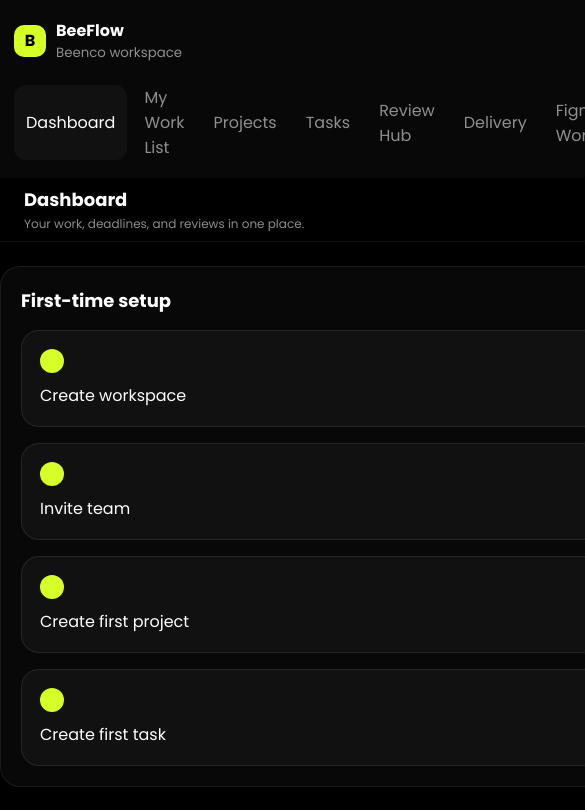
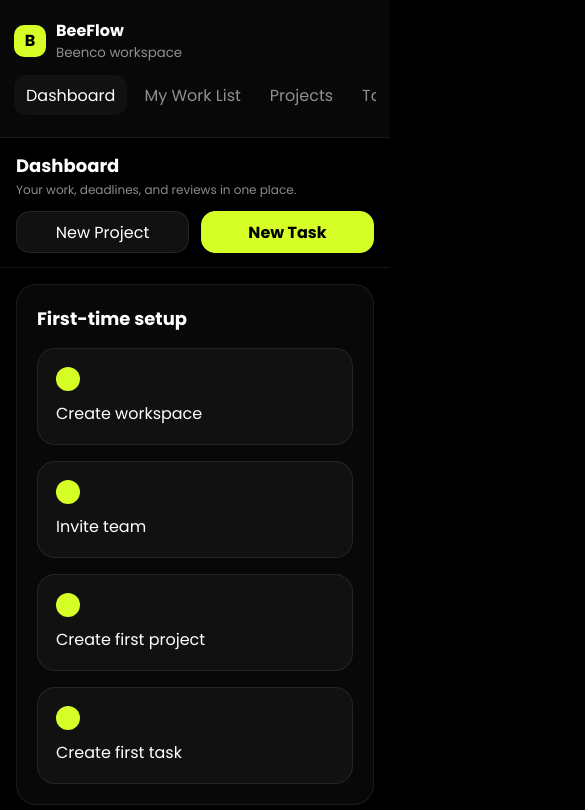
Before and after one commit to muhammadhamzafahim1123-byte/Beeflow, a Next.js app: page /dashboard in a window 390 px wide. Shown: the top 810 px of the page, 585 px wide, since content can reach past the window. Built offline with nearby package versions, Linux system fonts and the light colour scheme.

Commit message:
fix app layout responsiveness

```diff
--- a/app/globals.css
+++ b/app/globals.css
@@ -62,10 +62,18 @@ button {
   border-radius: 22px;
 }
 
+.auth-card > * {
+  max-width: 640px;
+  margin-left: auto;
+  margin-right: auto;
+}
+
 .brand-row {
   display: flex;
+  justify-content: center;
   gap: 10px;
   align-items: center;
+  text-align: left;
 }
 
 .brand-mark {
@@ -95,11 +103,13 @@ button {
   margin: 42px 0 10px;
   font-size: clamp(32px, 5vw, 44px);
   line-height: 1.1;
+  text-align: center;
 }
 
 .auth-card p {
   margin: 0 0 24px;
   line-height: 1.7;
+  text-align: center;
 }
 
 .field {
@@ -124,7 +134,7 @@ button {
 
 .actions {
   display: flex;
-  justify-content: flex-end;
+  justify-content: center;
   gap: 10px;
   margin-top: 22px;
 }
@@ -179,6 +189,10 @@ button {
   border: 1px solid var(--border);
 }
 
+.actions .primary {
+  min-width: 220px;
+}
+
 .primary {
   color: #000;
   background: var(--yellow);
@@ -207,13 +221,19 @@ button {
 .bf-shell {
   display: grid;
   grid-template-columns: 240px minmax(0, 1fr);
+  width: 100%;
   min-height: 100vh;
+  overflow-x: hidden;
 }
 
 .bf-sidebar {
+  position: sticky;
+  top: 0;
+  height: 100vh;
   padding: 18px 14px;
   background: var(--surface);
   border-right: 1px solid var(--border);
+  overflow-y: auto;
 }
 
 .bf-brand {
@@ -274,10 +294,16 @@ button {
   min-height: 64px;
   padding: 0 24px;
   border-bottom: 1px solid var(--border);
+  position: sticky;
+  top: 0;
+  z-index: 10;
+  background: rgba(0, 0, 0, 0.86);
+  backdrop-filter: blur(14px);
 }
 
 .bf-topbar div {
   margin-right: auto;
+  min-width: 0;
 }
 
 .bf-topbar h1 {
@@ -290,17 +316,23 @@ button {
   font-size: 12px;
 }
 
-.bf-page,
 .bf-main {
-  display: grid;
-  gap: 24px;
+  min-width: 0;
+  width: 100%;
 }
 
-.bf-main {
-  align-content: start;
+.bf-page {
+  display: grid;
+  gap: 20px;
+  width: 100%;
+  max-width: 1480px;
+  margin: 0 auto;
+  padding: 24px;
 }
 
 .bf-panel {
+  width: 100%;
+  min-width: 0;
   margin: 24px;
   padding: 20px;
   background: var(--surface);
@@ -321,8 +353,10 @@ button {
 .bf-metrics,
 .bf-cards {
   display: grid;
-  grid-template-columns: repeat(4, minmax(0, 1fr));
+  grid-template-columns: repeat(auto-fit, minmax(220px, 1fr));
   gap: 16px;
+  width: 100%;
+  min-width: 0;
 }
 
 .bf-setup button,
@@ -330,6 +364,7 @@ button {
 .bf-cards article,
 .bf-list article,
 .bf-empty {
+  min-width: 0;
   padding: 18px;
   background: var(--surface-2);
   border: 1px solid var(--border);
@@ -375,10 +410,15 @@ button {
 
 .bf-list article {
   display: grid;
-  grid-template-columns: auto minmax(0, 1fr) 180px;
+  grid-template-columns: 42px minmax(0, 1fr) minmax(150px, 180px);
   gap: 12px;
   align-items: center;
   cursor: pointer;
+}
+
+.bf-list article strong,
+.bf-list article p {
+  overflow-wrap: anywhere;
 }
 
 .bf-list button,
@@ -395,7 +435,8 @@ button {
 .bf-empty {
   display: grid;
   place-items: center;
-  min-height: 180px;
+  min-height: 150px;
+  gap: 8px;
   text-align: center;
 }
 
@@ -435,8 +476,8 @@ button {
 .bf-modal {
   display: grid;
   gap: 14px;
-  width: min(460px, calc(100vw - 32px));
-  padding: 20px;
+  width: min(520px, calc(100vw - 40px));
+  padding: 28px;
   background: var(--surface);
   border: 1px solid var(--border);
   border-radius: 20px;
@@ -452,6 +493,19 @@ button {
   gap: 10px;
 }
 
+.bf-modal input {
+  width: 100%;
+  padding: 0 14px;
+}
+
+.bf-modal input:focus,
+.bf-list select:focus,
+.bf-drawer select:focus {
+  outline: none;
+  border-color: rgba(213, 255, 39, 0.55);
+  box-shadow: 0 0 0 3px rgba(213, 255, 39, 0.08);
+}
+
 .danger {
   color: var(--yellow);
   background: transparent;
@@ -462,18 +516,72 @@ button {
     grid-template-columns: 1fr;
   }
 
-  .bf-sidebar nav {
-    grid-auto-flow: column;
-    overflow-x: auto;
+  .bf-sidebar {
+    position: static;
+    height: auto;
+    border-right: 0;
+    border-bottom: 1px solid var(--border);
   }
 
-  .bf-setup,
-  .bf-metrics,
-  .bf-cards {
-    grid-template-columns: 1fr;
+  .bf-sidebar nav {
+    display: grid;
+    grid-auto-flow: column;
+    grid-auto-columns: max-content;
+    overflow-x: auto;
+    padding-bottom: 4px;
+  }
+
+  .bf-sidebar button {
+    white-space: nowrap;
+  }
+
+  .bf-topbar {
+    flex-wrap: wrap;
+    height: auto;
+    padding: 14px 16px;
+  }
+
+  .bf-topbar div {
+    flex: 1 0 100%;
+  }
+
+  .bf-page {
+    padding: 16px;
+  }
+
+  .bf-panel {
+    margin: 16px;
   }
 
   .bf-list article {
     grid-template-columns: 1fr;
   }
+
+  .bf-list select {
+    width: 100%;
+  }
 }
+
+@media (max-width: 520px) {
+  .bf-brand {
+    margin-bottom: 12px;
+  }
+
+  .bf-topbar .primary,
+  .bf-topbar .secondary {
+    flex: 1;
+  }
+
+  .bf-modal {
+    padding: 20px;
+  }
+
+  .bf-modal div {
+    display: grid;
+    grid-template-columns: 1fr;
+  }
+
+  .bf-drawer {
+    width: 100vw;
+  }
+}
--- a/components/app/BeeFlowApp.tsx
+++ b/components/app/BeeFlowApp.tsx
@@ -125,15 +125,15 @@ export default function BeeFlowApp({ mode = "dashboard" }: { mode?: "dashboard"
       );
     }
 
-    if (view === "projects") return <SimpleCollection title="No projects yet." copy="Create your first project." items={projects} action={() => setModal("project")} actionLabel="New Project" />;
-    if (view === "team") return <SimpleCollection title="No team members yet." copy="Invite your first team member." items={team} action={() => setModal("team")} actionLabel="Invite Team" />;
-    if (view === "tasks" || view === "work") return <section className="bf-panel">{tasks.length ? <TaskList tasks={tasks} /> : <Empty title="No tasks yet." copy="Create your first task to start your workflow." />}</section>;
-    if (view === "review") return <section className="bf-panel"><h2>Review Hub</h2>{tasks.filter((task) => ["Ready for QA", "In QA", "Changes Required", "Rechecking", "Approved"].includes(task.status)).length ? <TaskList tasks={tasks.filter((task) => ["Ready for QA", "In QA", "Changes Required", "Rechecking", "Approved"].includes(task.status))} /> : <Empty title="No QA work yet." copy="Move a task to QA when it is ready for review." />}</section>;
-    if (view === "delivery") return <section className="bf-panel"><h2>Delivery</h2><Empty title="No delivery packages yet." copy="Approved delivery work will appear here." /></section>;
-    if (view === "figma") return <section className="bf-panel"><h2>Figma Work</h2><Empty title="No Figma links yet." copy="Add Figma metadata after creating a project or task." /></section>;
-    if (view === "docs") return <section className="bf-panel"><h2>Docs</h2><Empty title="No docs yet." copy="Create internal docs for SOPs and project notes." /></section>;
-    if (view === "files") return <section className="bf-panel"><h2>Files</h2><Empty title="No files yet." copy="Add external file and delivery links." /></section>;
-    return <section className="bf-panel"><h2>Settings</h2><p>Workspace: {workspace || "Not created yet"}</p><button className="primary" onClick={() => setModal("workspace")}>Create Workspace</button></section>;
+    if (view === "projects") return <div className="bf-page"><SimpleCollection title="No projects yet." copy="Create your first project." items={projects} action={() => setModal("project")} actionLabel="New Project" /></div>;
+    if (view === "team") return <div className="bf-page"><SimpleCollection title="No team members yet." copy="Invite your first team member." items={team} action={() => setModal("team")} actionLabel="Invite Team" /></div>;
+    if (view === "tasks" || view === "work") return <div className="bf-page"><section className="bf-panel">{tasks.length ? <TaskList tasks={tasks} /> : <Empty title="No tasks yet." copy="Create your first task to start your workflow." />}</section></div>;
+    if (view === "review") return <div className="bf-page"><section className="bf-panel"><h2>Review Hub</h2>{tasks.filter((task) => ["Ready for QA", "In QA", "Changes Required", "Rechecking", "Approved"].includes(task.status)).length ? <TaskList tasks={tasks.filter((task) => ["Ready for QA", "In QA", "Changes Required", "Rechecking", "Approved"].includes(task.status))} /> : <Empty title="No QA work yet." copy="Move a task to QA when it is ready for review." />}</section></div>;
+    if (view === "delivery") return <div className="bf-page"><section className="bf-panel"><h2>Delivery</h2><Empty title="No delivery packages yet." copy="Approved delivery work will appear here." /></section></div>;
+    if (view === "figma") return <div className="bf-page"><section className="bf-panel"><h2>Figma Work</h2><Empty title="No Figma links yet." copy="Add Figma metadata after creating a project or task." /></section></div>;
+    if (view === "docs") return <div className="bf-page"><section className="bf-panel"><h2>Docs</h2><Empty title="No docs yet." copy="Create internal docs for SOPs and project notes." /></section></div>;
+    if (view === "files") return <div className="bf-page"><section className="bf-panel"><h2>Files</h2><Empty title="No files yet." copy="Add external file and delivery links." /></section></div>;
+    return <div className="bf-page"><section className="bf-panel"><h2>Settings</h2><p>Workspace: {workspace || "Not created yet"}</p><button className="primary" onClick={() => setModal("workspace")}>Create Workspace</button></section></div>;
   }
 
   function TaskList({ tasks: visibleTasks }: { tasks: Task[] }) {
```
